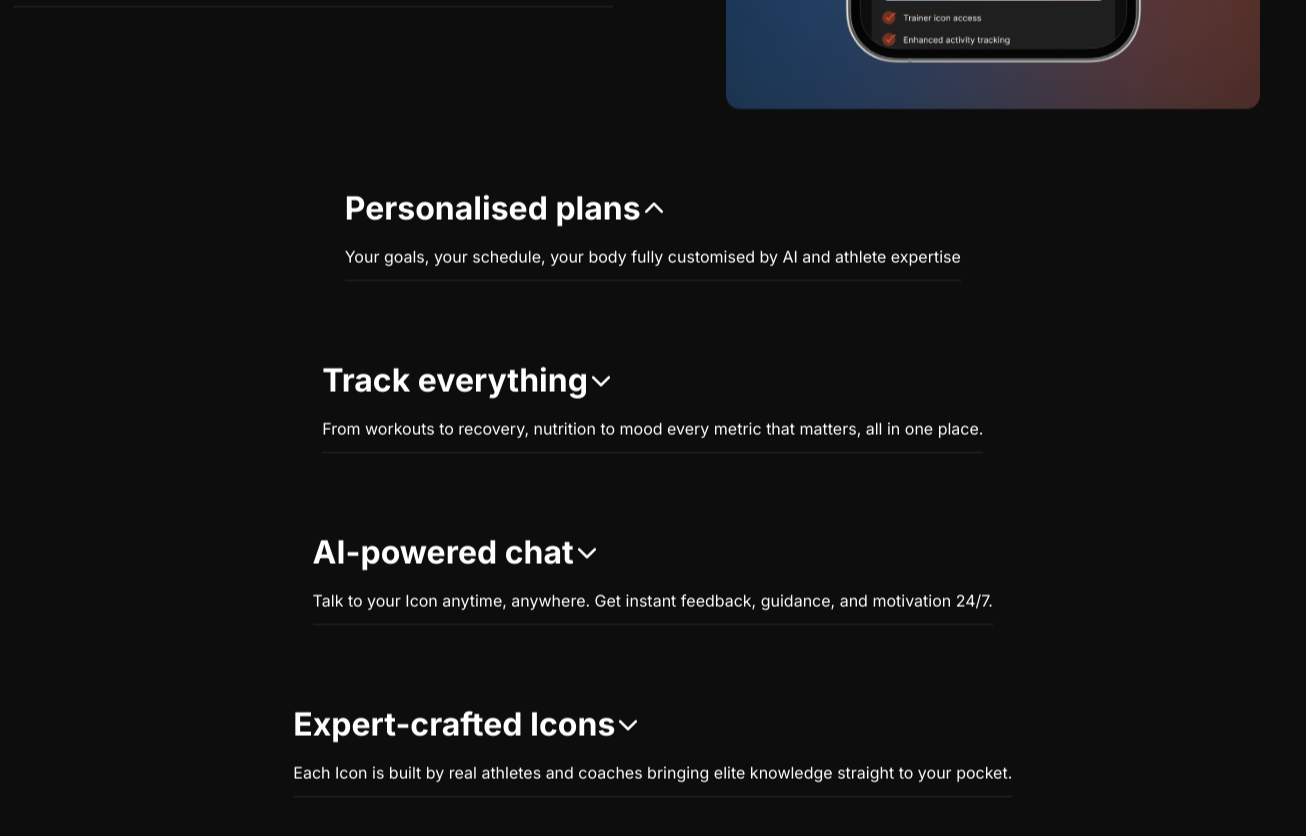
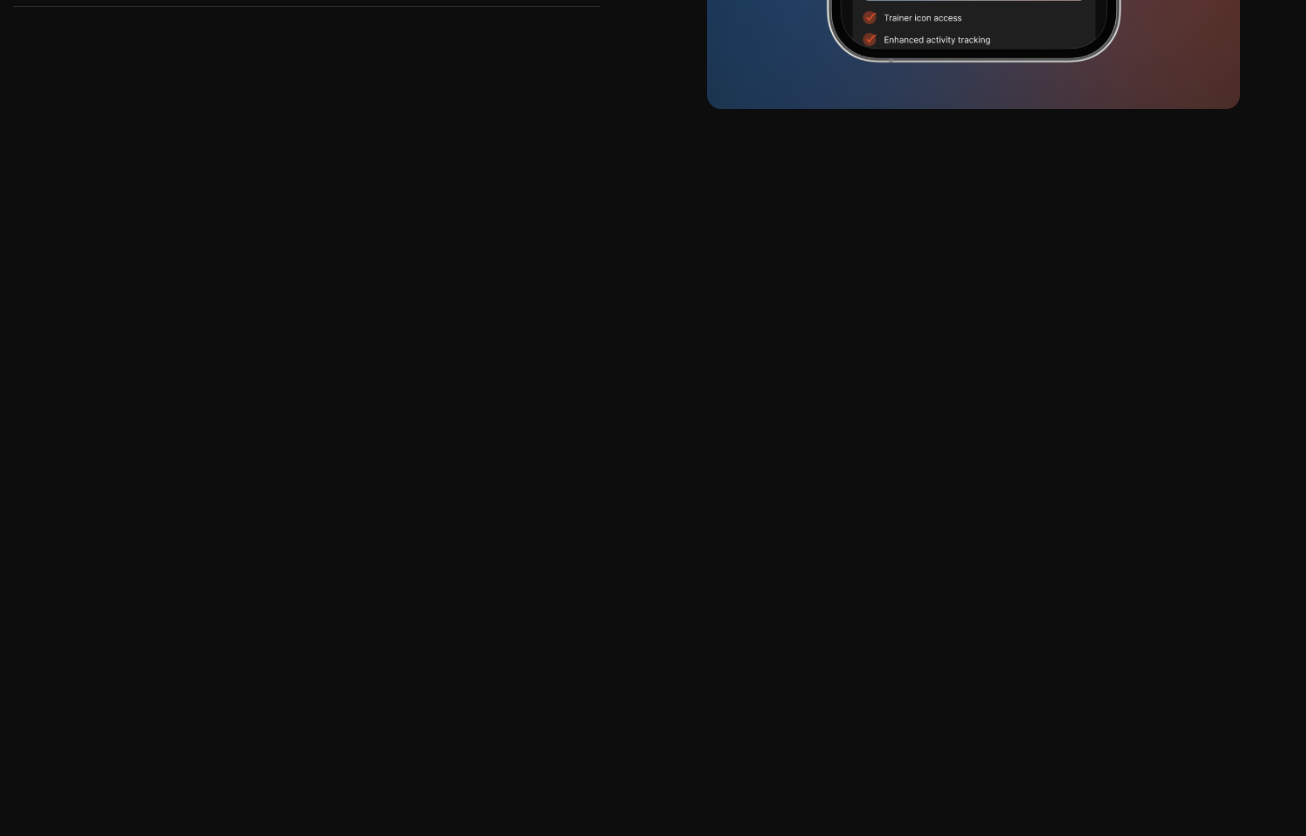
Before and after one commit to appelskrutt34/icon, a SvelteKit app: page / in a window 1280 px wide. Shown: the part 1640-2476 px from the top of the page, 1306 px wide, since content can reach past the window. After the commit the page ends 1813 px from the top, so only its background shows below. Built offline with nearby package versions, Linux system fonts and the light colour scheme.

Commit message:
features

```diff
--- a/src/app.css
+++ b/src/app.css
@@ -31,20 +31,6 @@ p {
   font-size: 16px;
 }
 
-.flex-col {
-  display: flex;
-  flex-direction: column;
-}
-.flex-row {
-  display: flex;
-}
-.align-center {
-  align-items: center;
-}
-.justify-center {
-  justify-content: center;
-}
-
 h1 {
   font-size: 40px;
 }
@@ -76,16 +62,13 @@ p {
   background-color: var(--white);
   color: var(--background);
 }
-
 .red-button {
   background-color: var(--red);
 }
-
 .base-container {
-  padding-left: 0.8em;
-  padding-right: 0.8em;
+  margin-left: 0.8em;
+  margin-right: 0.8em;
   max-width: 1400px;
-  width: 100%;
 }
 
 /* When screen width is 992px or smaller */
--- a/src/lib/components/icons/ArrowDown.svelte
+++ b/src/lib/components/icons/ArrowDown.svelte
@@ -1,4 +1,9 @@
+<script>
+  import { scale } from "svelte/transition";
+</script>
+
 <svg
+  in:scale
   xmlns="http://www.w3.org/2000/svg"
   viewBox="0 0 640 640"
   width="26"
--- a/src/lib/components/icons/ArrowUp.svelte
+++ b/src/lib/components/icons/ArrowUp.svelte
@@ -1,16 +1,18 @@
+<script>
+  import { scale } from "svelte/transition";
+
+  let { color } = $props();
+</script>
+
 <svg
+  in:scale
   xmlns="http://www.w3.org/2000/svg"
   viewBox="0 0 640 640"
   width="26"
   height="26"
   class="icon"
+  style={color ?? "fill: var(--white)"}
   ><!--!Font Awesome Free v7.1.0 by @fontawesome - https://fontawesome.com License - https://fontawesome.com/license/free Copyright 2026 Fonticons, Inc.--><path
     d="M297.4 169.4C309.9 156.9 330.2 156.9 342.7 169.4L534.7 361.4C547.2 373.9 547.2 394.2 534.7 406.7C522.2 419.2 501.9 419.2 489.4 406.7L320 237.3L150.6 406.6C138.1 419.1 117.8 419.1 105.3 406.6C92.8 394.1 92.8 373.8 105.3 361.3L297.3 169.3z"
   /></svg
 >
-
-<style>
-  .icon {
-    fill: var(--white);
-  }
-</style>
--- a/src/routes/sections/Features.svelte
+++ b/src/routes/sections/Features.svelte
@@ -1,7 +1,7 @@
 <script>
   import ArrowDown from "$lib/components/icons/ArrowDown.svelte";
   import ArrowUp from "$lib/components/icons/ArrowUp.svelte";
-  import { fade } from "svelte/transition";
+  import { fade, slide } from "svelte/transition";
 
   let features = [
     {
@@ -35,6 +35,19 @@
   ];
 
   let currentFeature = $state(0);
+  let currentPhoneFeature = $state(0);
+
+  function toggleFeature(index) {
+    currentFeature = index;
+  }
+
+  function togglePhoneFeature(index) {
+    if (currentPhoneFeature == index) {
+      currentPhoneFeature = -1;
+      return;
+    }
+    currentPhoneFeature = index;
+  }
 </script>
 
 <section class="section base-container">
@@ -48,7 +61,7 @@
   <div class="section-content">
     <div class="features">
       {#each features as feature, i}
-        <button class="feature" onclick={() => (currentFeature = i)}>
+        <button class="feature" onclick={() => toggleFeature(i)}>
           <h2>{feature.title}</h2>
           <p>{feature.subtitle}</p>
         </button>
@@ -65,16 +78,30 @@
   <!-- Phone -->
   <div class="section-phone-content">
     {#each features as feature, i}
-      <button class="feature-phone" onclick={() => (currentFeature = i)}>
+      <button
+        class={currentPhoneFeature == i
+          ? "feature-phone feature-phone-current"
+          : "feature-phone"}
+        onclick={() => togglePhoneFeature(i)}
+      >
         <h2 class="feature-phone-title">
           {feature.title}
-          {#if currentFeature == i}
-            <ArrowUp></ArrowUp>
+          {#if currentPhoneFeature == i}
+            <ArrowUp color="fill: var(--red)"></ArrowUp>
           {:else}
             <ArrowDown></ArrowDown>
           {/if}
         </h2>
         <p>{feature.subtitle}</p>
+        {#if currentPhoneFeature == i}
+          <div in:slide out:slide>
+            <img
+              src={features[currentPhoneFeature].image}
+              alt={features[currentPhoneFeature].altText}
+              class="feature-phone-image"
+            />
+          </div>
+        {/if}
       </button>
     {/each}
   </div>
@@ -128,15 +155,27 @@
     cursor: pointer;
     color: var(--red) !important;
   }
+  .section-phone-content {
+    display: none;
+  }
 
+  /* When screen width is 768px or smaller */
+  @media (max-width: 992px) {
+    .section-content {
+      display: none;
+    }
     .section-phone-content {
       width: 100%;
       display: flex;
       flex-direction: column;
       justify-content: center;
       align-items: center;
-    padding-top: 4em;
-    gap: 5em;
+      padding-top: 1em;
+      gap: 1em;
+    }
+    .feature-phone-image {
+      width: 100%;
+      object-fit: contain;
     }
     .feature-phone {
       display: flex;
@@ -145,10 +184,15 @@
       padding-bottom: 0.8em;
       border-bottom: var(--light-gray) solid 1px;
       text-align: left;
+      width: 100%;
     }
     .feature-phone-title {
       display: flex;
       align-items: center;
       justify-content: space-between;
     }
+    .feature-phone-current {
+      color: var(--red);
+    }
+  }
 </style>
--- a/src/routes/sections/Hero.svelte
+++ b/src/routes/sections/Hero.svelte
@@ -65,7 +65,6 @@
     display: none;
   }
 
-  /* When screen width is 768px or smaller */
   @media (max-width: 992px) {
     .users {
       display: none;
```
Lines whose indentation alone changed are shown as unchanged.
